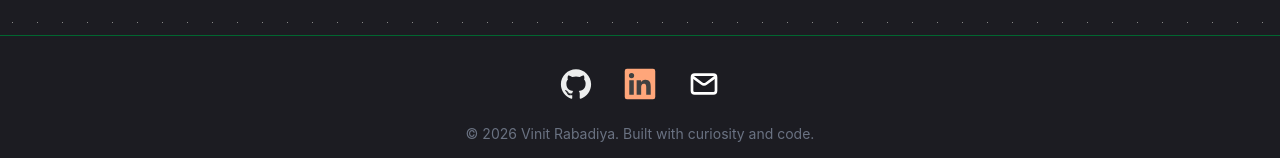
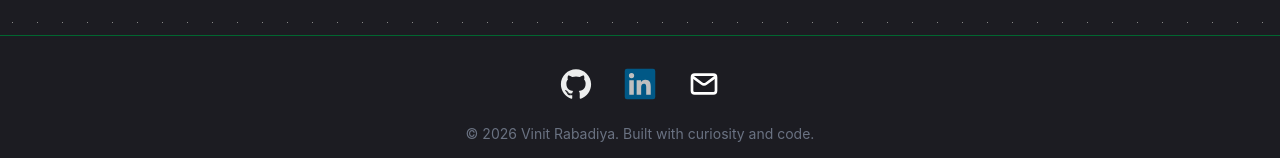
Before and after one commit to Vinit-Rabadiya/Portfolio, a React (Vite) app in the folder personalPortfolio/: page / in a window 1280 px wide. Shown: the part 2433-2591 px from the top of the page. Built offline with nearby package versions, Linux system fonts and the light colour scheme.

Commit message:
fixing logos

```diff
--- a/personalPortfolio/src/components/Footer/Footer.jsx
+++ b/personalPortfolio/src/components/Footer/Footer.jsx
@@ -29,7 +29,7 @@ function Footer() {
             <img
               src={linkedinLogo}
               alt="LinkedIn"
-              className="w-8 h-8 filter invert brightness-75 hover:brightness-100 hover:drop-shadow-[0_0_8px_rgba(0,255,136,0.6)]"
+              className="w-8 h-8 filter brightness-75 hover:brightness-100 hover:drop-shadow-[0_0_8px_rgba(0,255,136,0.6)]"
             />
           </a>
           <a
```
